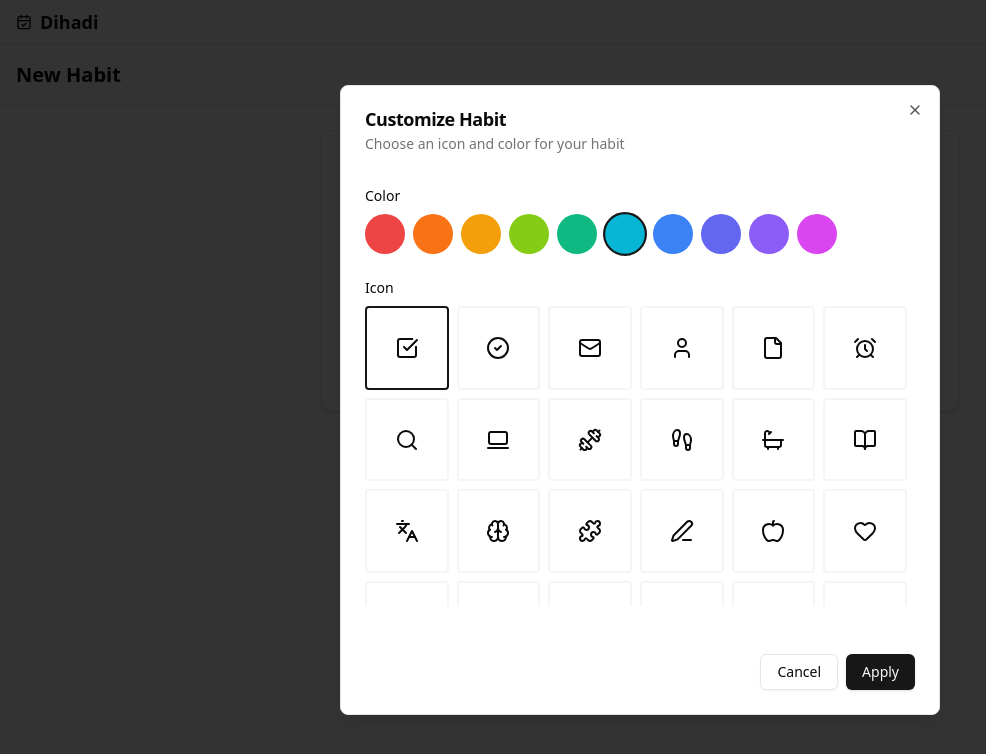
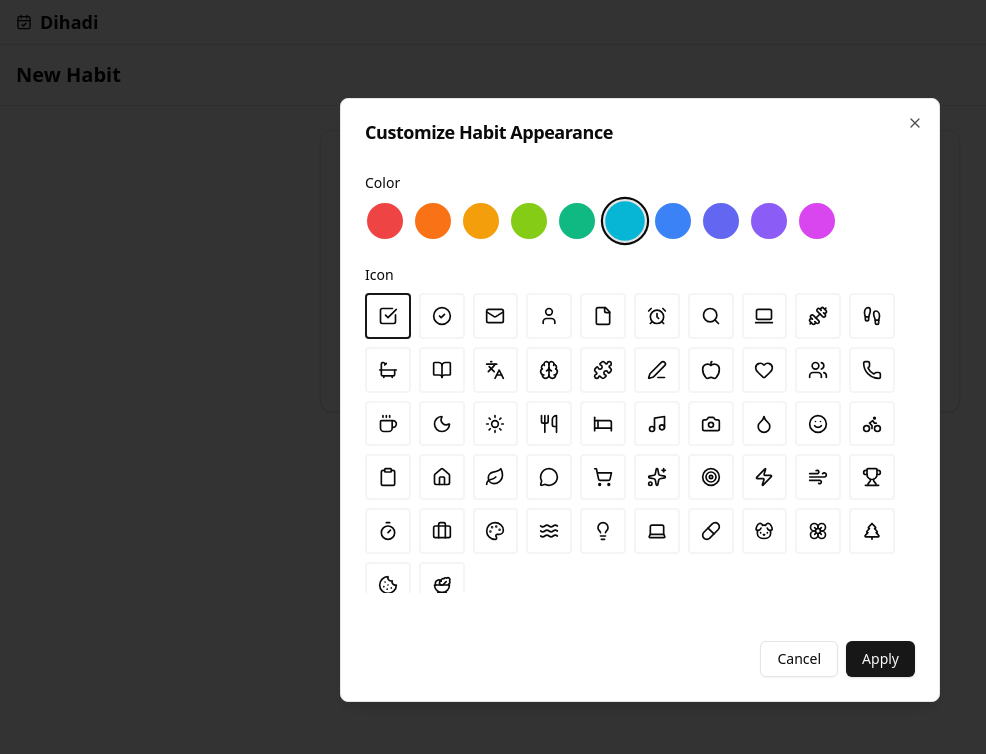
Before and after one commit to varun-seth/dehadi, a React (Vite) app: page /habits/new in a window 1280 px wide. Both pictures are taken after a click on the button "Click to change icon and color". Shown: the top 754 px of the page, without its empty margins (0-986 px from the left). Built offline with nearby package versions, Linux system fonts and the light colour scheme.

Commit message:
fine tuned appearance of icon/colors

```diff
--- a/src/components/IconPicker.jsx
+++ b/src/components/IconPicker.jsx
@@ -37,10 +37,7 @@ export function IconPicker({ open, onOpenChange, currentIcon, currentColor, onSe
         <Dialog open={open} onOpenChange={onOpenChange}>
             <DialogContent className="sm:max-w-[600px]">
                 <DialogHeader>
-                    <DialogTitle>Customize Habit</DialogTitle>
-                    <DialogDescription>
-                        Choose an icon and color for your habit
-                    </DialogDescription>
+                    <DialogTitle>Customize Habit Appearance</DialogTitle>
                 </DialogHeader>
 
                 <div className="space-y-6 py-4">
@@ -55,8 +52,8 @@ export function IconPicker({ open, onOpenChange, currentIcon, currentColor, onSe
                                     className={cn(
                                         "w-10 h-10 rounded-full border-2 transition-all",
                                         selectedColor === color
-                                            ? 'border-primary scale-110'
-                                            : 'border-transparent hover:scale-105'
+                                            ? 'ring-2 ring-foreground scale-110'
+                                            : 'border-background hover:scale-105'
                                     )}
                                     style={{ backgroundColor: color }}
                                     onClick={() => setSelectedColor(color)}
@@ -68,7 +65,7 @@ export function IconPicker({ open, onOpenChange, currentIcon, currentColor, onSe
                     {/* Icon Selection */}
                     <div className="space-y-2">
                         <h3 className="text-sm font-medium">Icon</h3>
-                        <div className="grid grid-cols-6 gap-2 max-h-[300px] overflow-y-auto pr-2">
+                        <div className="grid grid-cols-10 gap-2 max-h-[300px] overflow-y-auto pr-5">
                             {ICONS.map(({ name, component: Icon }) => {
                                 const DisplayIcon = ICON_PAIRS[name]
                                     ? Icons[ICON_PAIRS[name]]
@@ -79,7 +76,7 @@ export function IconPicker({ open, onOpenChange, currentIcon, currentColor, onSe
                                         key={name}
                                         type="button"
                                         className={cn(
-                                            "w-full aspect-square rounded flex items-center justify-center",
+                                            "w-full aspect-square rounded flex items-center justify-center p-1.5",
                                             "border-2",
                                             selectedIcon === name
                                                 ? "border-primary"
@@ -89,7 +86,7 @@ export function IconPicker({ open, onOpenChange, currentIcon, currentColor, onSe
                                         onClick={() => setSelectedIcon(name)}
                                         title={name}
                                     >
-                                        <DisplayIcon className="w-6 h-6" />
+                                        <DisplayIcon className="w-5 h-5" />
                                     </button>
                                 );
                             })}
```
